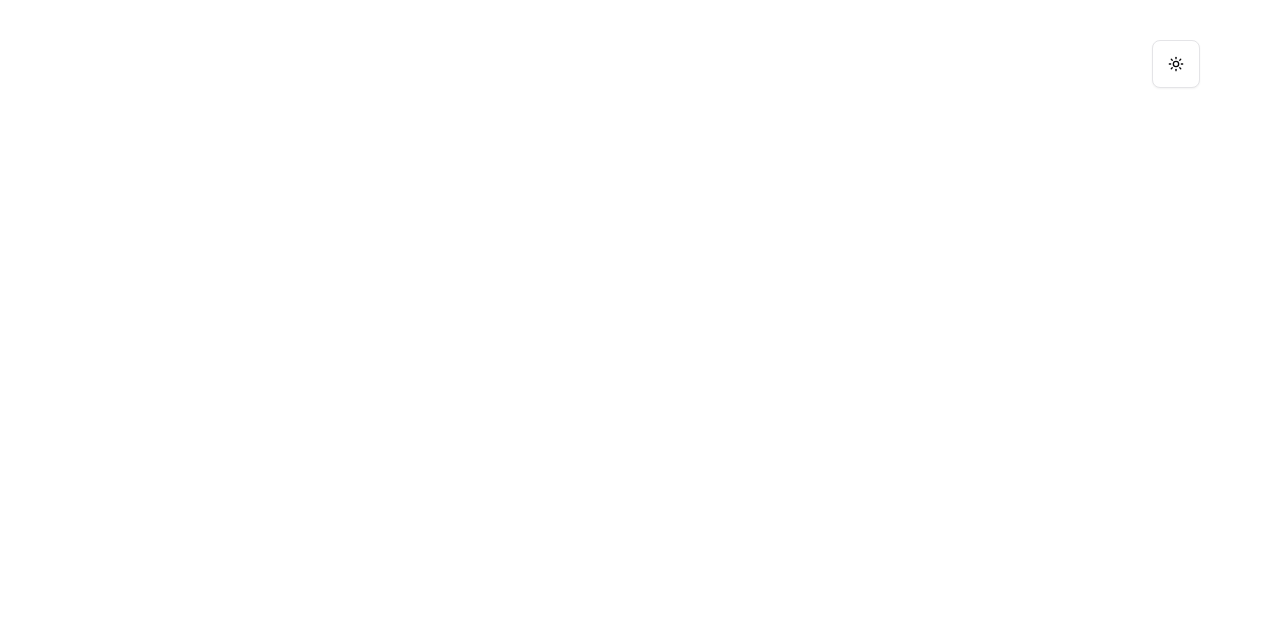
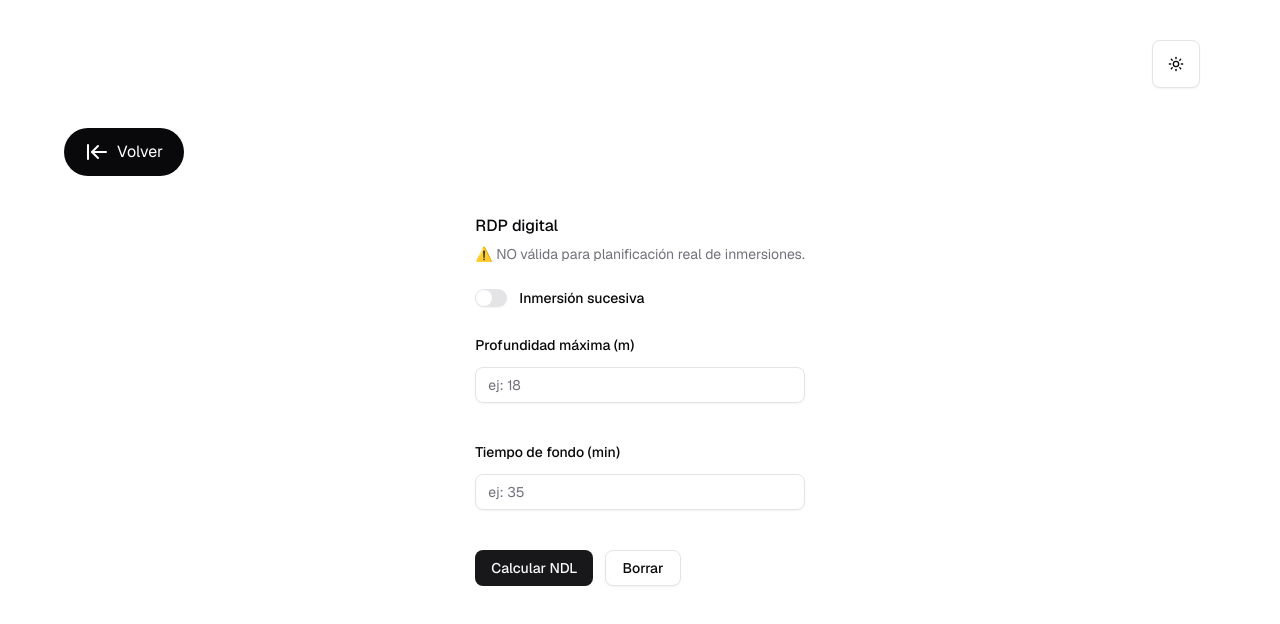
Before and after one commit to eQuechen/recreational-dive-planner, a Next.js app: page /planner in a window 1280 px wide. Shown: the top 624 px of the page. Built offline with nearby package versions, Linux system fonts and the light colour scheme.

Commit message:
feat(ui): add planner page with layout and placeholder tooltip

```diff
--- a/app/layout.tsx
+++ b/app/layout.tsx
@@ -36,12 +36,14 @@ export default function RootLayout({
   return (
     <html lang="en" suppressHydrationWarning>
       <body className={`${geistSans.variable} ${geistMono.variable} antialiased`}>
-        <Providers>
-          <div className="absolute right-0 mr-20 top-10 z-50">
-            <ThemeToggle/>
-          </div>
-          {children}
-        </Providers>
+        <div className="flex min-h-screen items-center justify-center bg-background font-sans">
+            <Providers>
+              <div className="absolute right-0 mr-20 top-10 z-50">
+                <ThemeToggle />
+              </div>
+              {children}
+            </Providers>
+        </div>
       </body>
     </html>
   );
--- a/app/page.tsx
+++ b/app/page.tsx
@@ -4,7 +4,6 @@ import { RdpDialog } from "@/components/rdp-dialog";
 
 export default function Home() {
   return (
-    <div className="flex min-h-screen items-center justify-center bg-background font-sans">
       <main className="relative flex min-h-screen w-full max-w-7xl flex-col justify-center items-center bg-background px-16 py-32 md:items-start">
         {/* Light - Desktop */}
         <Image
@@ -92,6 +91,5 @@ export default function Home() {
           height={338}
         />
       </main>
-    </div>
   );
 }
--- a/app/planner/page.tsx
+++ b/app/planner/page.tsx
@@ -1,7 +1,39 @@
+import { PlannerForm } from "@/components/planner-form"
+import { ArrowLeftToLine } from "lucide-react"
+import Link from "next/link"
+
 export default function planner() {
     return (
-        <div>
+        <div className="relative flex min-h-screen w-full max-w-7xl flex-col justify-center items-center bg-background px-16 py-32 ">
+            <Link
+                className="absolute top-[8rem] left-[4rem] flex h-12 items-center justify-center gap-2 rounded-full bg-foreground px-5 text-background transition-all hover:opacity-90 md:w-[120px]"
+                href="/"
+            >
+                <ArrowLeftToLine />
+                Volver
+            </Link>
 
+            {/* Borrar este div tras la implementación */}
+            <div className="relative">
+                {/* Overlay */}
+                <div className="absolute inset-0 z-50 flex items-center justify-center cursor-not-allowed group">
+                    <span className="text-white font-bold text-lg">
+                    </span>
+
+                    {/* Tooltip */}
+                    <div className="absolute hidden group-hover:block bg-foreground text-background text-sm px-3 py-10 rounded shadow-lg">
+                        En fase de implementación, no disponible.
+                    </div>
+                </div>
+
+                {/* Formulario */}
+                <div className="pointer-events-none">
+                    <PlannerForm />
+                </div>
+            </div>
+
+            {/* Descomentar tras la implementación*/}
+            {/* <PlannerForm /> */}
         </div>
     )
 }
```
